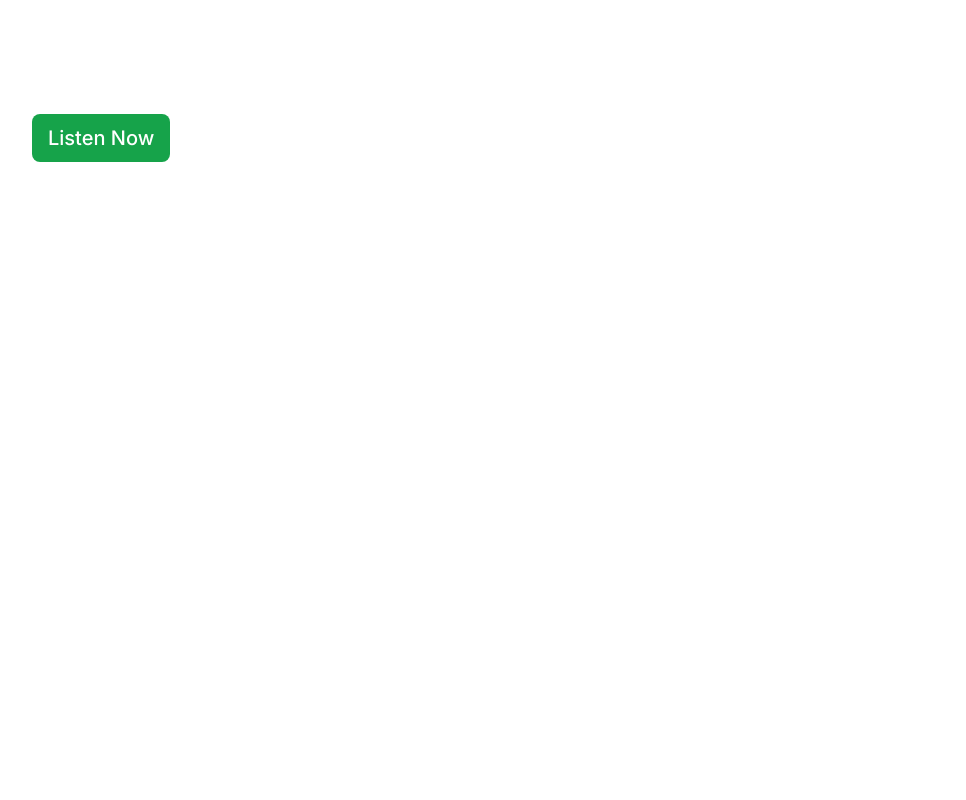
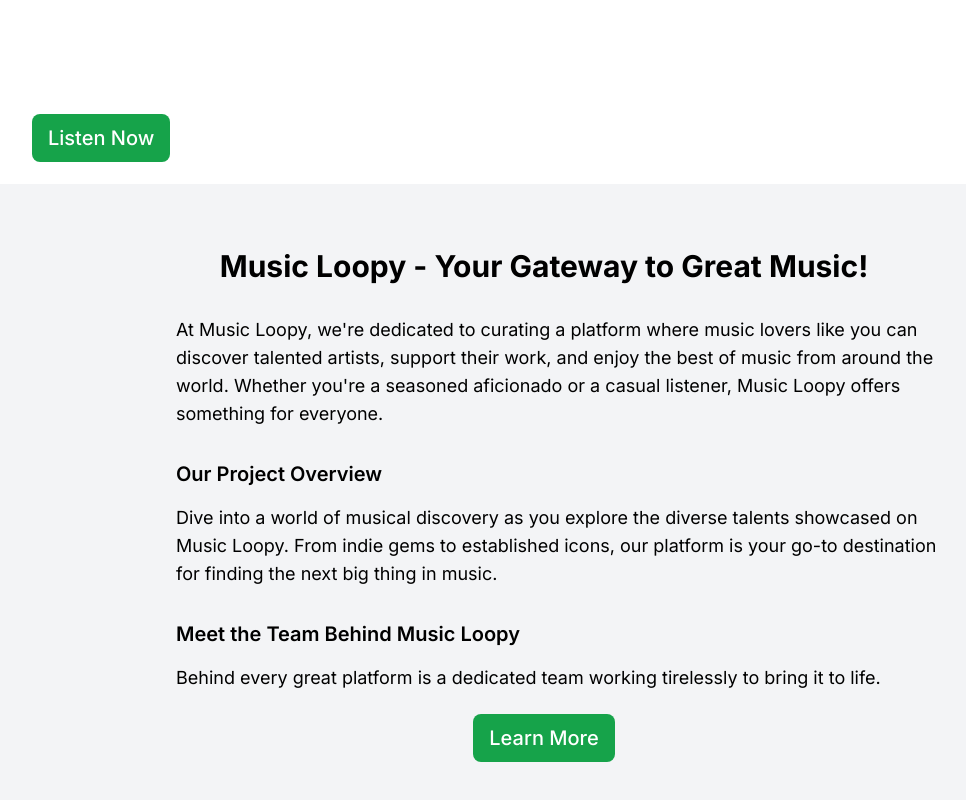
Before and after one commit to AyabongaQwabi/music-loopy-landing-page, a Next.js app: page / in a window 1280 px wide. Shown: the part 376-1176 px from the top of the page, without its empty margins (96-1062 px from the left). Before the commit the page ends 800 px from the top, so only its background shows below. Built offline with nearby package versions, Linux system fonts and the light colour scheme.

Commit message:
add about section

```diff
--- /dev/null
+++ b/src/components/aboutSection/index.js
@@ -0,0 +1,46 @@
+// components/AboutSection.js
+
+const AboutSection = () => {
+  return (
+    <section className='bg-gray-100 py-16'>
+      <div className='container mx-auto px-4'>
+        <h2 className='text-3xl font-bold text-center mb-8'>
+          Music Loopy - Your Gateway to Great Music!
+        </h2>
+        <p className='text-lg text-left mb-8 px-28 ml-12'>
+          At Music Loopy, we're dedicated to curating a platform where music
+          lovers like you can discover talented artists, support their work, and
+          enjoy the best of music from around the world. Whether you're a
+          seasoned aficionado or a casual listener, Music Loopy offers something
+          for everyone.
+        </p>
+        <h3 className='text-xl font-semibold mb-4 px-28 ml-12'>
+          Our Project Overview
+        </h3>
+        <p className='text-lg text-left mb-8 px-28 ml-12'>
+          Dive into a world of musical discovery as you explore the diverse
+          talents showcased on Music Loopy. From indie gems to established
+          icons, our platform is your go-to destination for finding the next big
+          thing in music.
+        </p>
+        <h3 className='text-xl font-semibold mb-4 px-28 ml-12'>
+          Meet the Team Behind Music Loopy
+        </h3>
+        <p className='text-lg text-left mb-8 px-28 ml-12'>
+          Behind every great platform is a dedicated team working tirelessly to
+          bring it to life.
+        </p>
+        <div className='text-center mt-8'>
+          <a
+            href='/about'
+            className='text-white bg-green-600 hover:bg-green-800 focus:ring-4 focus:outline-none focus:ring-blue-300 font-medium rounded-lg  text-xl px-4 py-3 text-center mr-3 md:mr-0 dark:bg-blue-600 dark:hover:bg-blue-700 dark:focus:ring-blue-800'
+          >
+            Learn More
+          </a>
+        </div>
+      </div>
+    </section>
+  );
+};
+
+export default AboutSection;
--- a/src/pages/index.js
+++ b/src/pages/index.js
@@ -2,6 +2,7 @@ import Image from 'next/image';
 import { Inter } from 'next/font/google';
 import Layout from '@/components/layout';
 import Hero from '@/components/hero';
+import AboutSection from '@/components/aboutSection';
 const inter = Inter({ subsets: ['latin'] });
 
 export default function Home() {
@@ -17,6 +18,7 @@ export default function Home() {
           text='Step into a thriving community of like-minded individuals who share your passion for music. From seasoned professionals to aspiring newcomers, Music Loopy welcomes all levels of talent and expertise. Connect with fellow creators, exchange ideas, and embark on exciting musical journeys together.'
           cta={{ link: '', title: "Listen Now" }}
         />
+        <AboutSection />
       </main>
     </Layout>
   );
```
